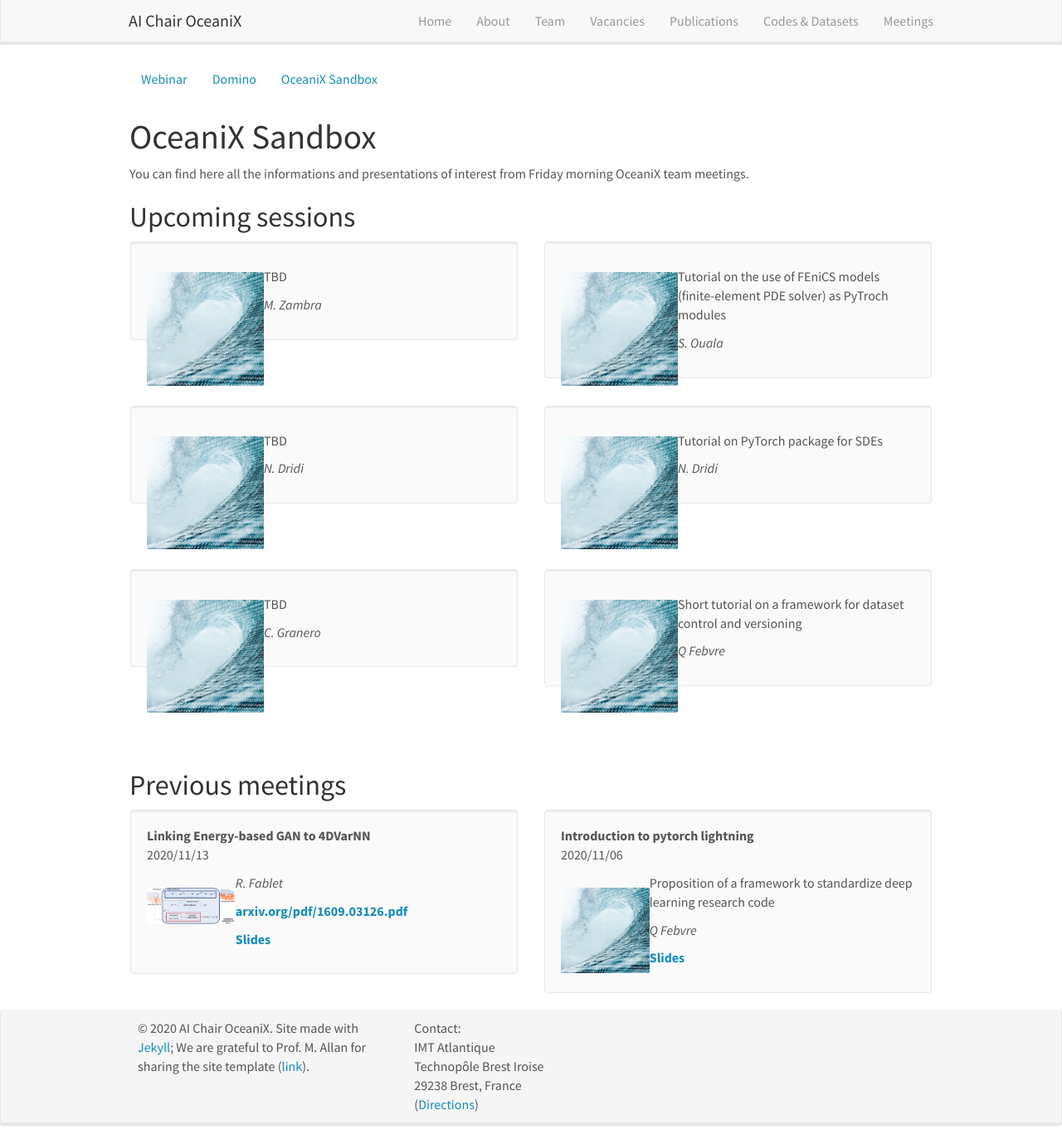
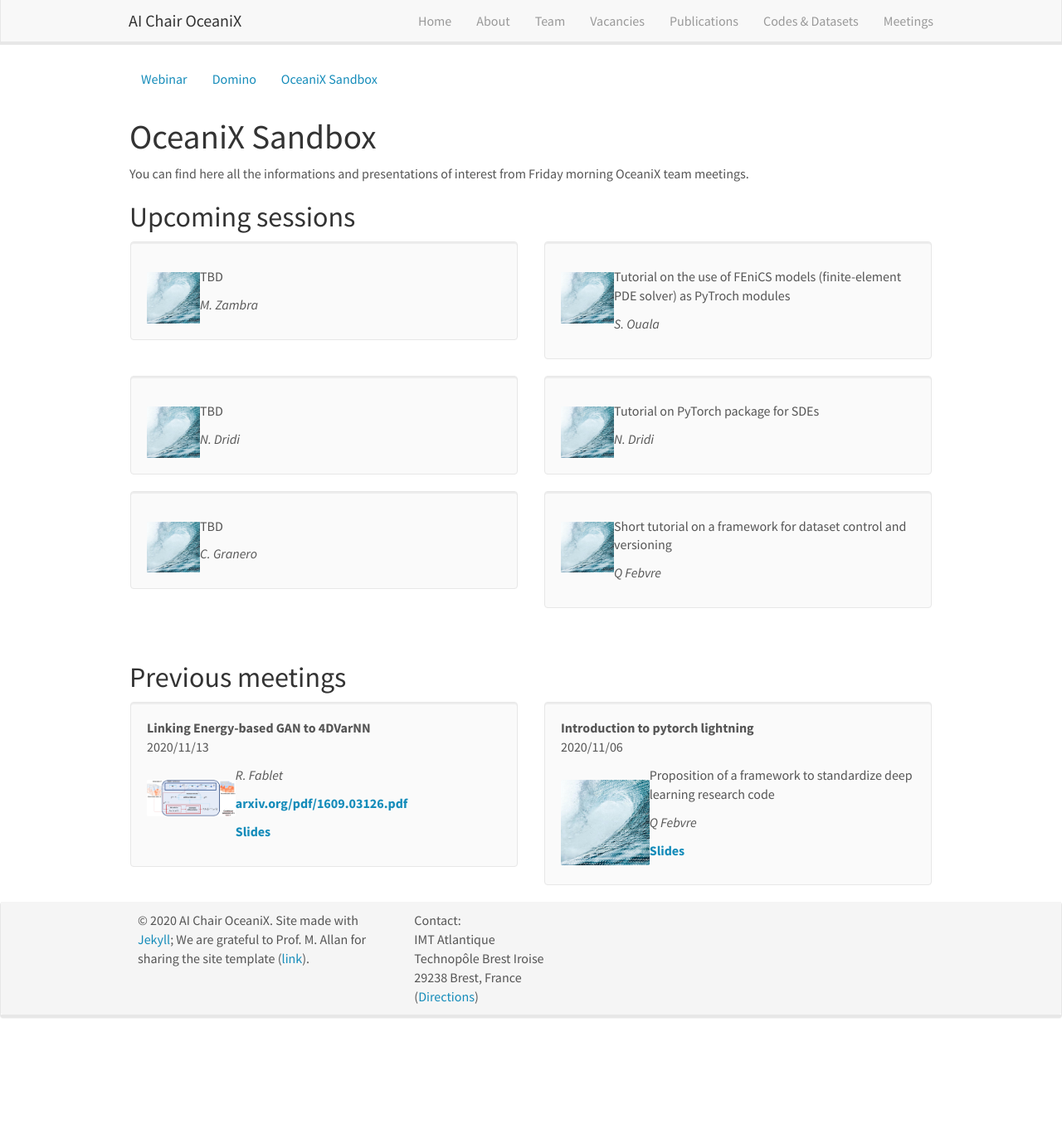
Before and after one commit to CIA-Oceanix/CIA-Oceanix.github.io, a Jekyll site: the page built from _pages/oceanix_sandbox.md, in a window 1280 px wide and 1379 px high. Shown: the whole window at 83% size. Built offline with Jekyll 4.4.1, drawn with Linux system fonts in a browser that asks for light colours; nearby versions of some CDN libraries.

Commit message:
Update oceanix_sandbox.md

```diff
--- a/_pages/oceanix_sandbox.md
+++ b/_pages/oceanix_sandbox.md
@@ -28,7 +28,7 @@
 <div class="col-sm-6 clearfix">
  <div class="well">
   <pubtit>{{ publi.title }}</pubtit>
-  <img src="{{ site.url }}{{ site.baseurl }}/images/sandbox_pic/{{ oceanix_sandbox.image }}" class="img-responsive" width="33%" style="float: left" />
+  <img src="{{ site.url }}{{ site.baseurl }}/images/sandbox_pic/{{ oceanix_sandbox.image }}" class="img-responsive" width="15%" style="float: left" />
   <p>{{ oceanix_sandbox.description }}</p>
   <p><em>{{ oceanix_sandbox.authors }}</em></p>
   <p><strong><a href="{{ oceanix_sandbox.link.url }}">{{ oceanix_sandbox.link.display }}</a></strong></p>
```
